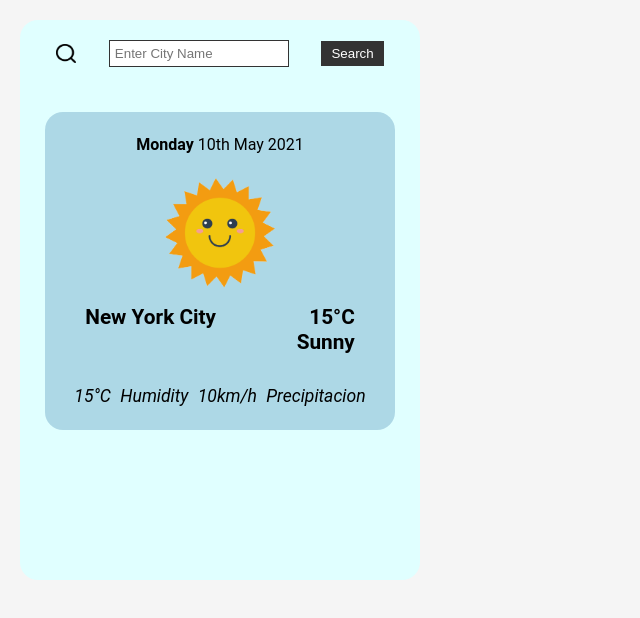
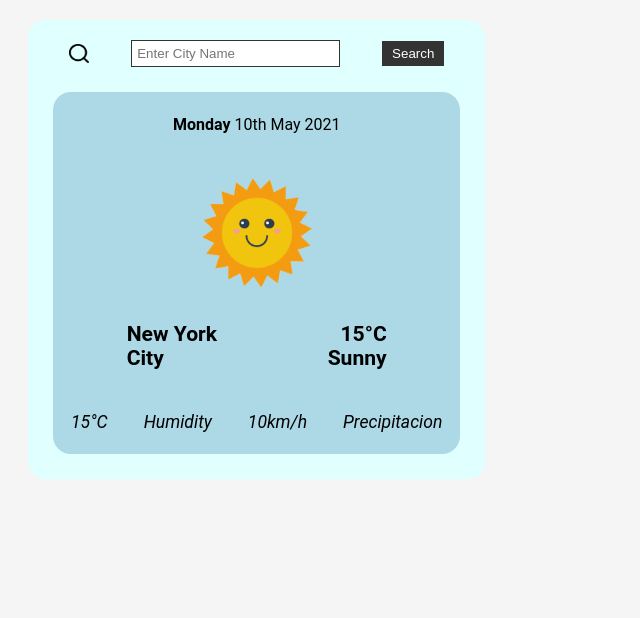
Before and after one commit to xaviermontane/foresight, a plain HTML site: page src/index.html in a window 1280 px wide. Shown: the whole page, without its empty margins (0-640 px from the left). Drawn offline with Linux system fonts and the light colour scheme.

Commit message:
refactor: removed repetitive css and changed web layout

```diff
--- a/src/index.html
+++ b/src/index.html
@@ -6,7 +6,8 @@
     <link rel="stylesheet" href="style.css">
     <title>Foresight - Weather Service</title>
 </head>
-
+    <script src="config.js"></script>
+    <script src="main.js"></script>
 <body>
     <div class="container">
         <div class="search-box">
@@ -16,13 +17,13 @@
         </div>
 
         <div class="weather-box">
-            <p><b>Monday</b> 10th May 2021</p>
+            <p style="padding: 20px"><b>Monday</b> 10th May 2021</p>
             <div class="location">
-                <img class="icon" src="/icons/sunny.png" alt="sunny" class="weather-icon" height="130px">
-                <span class="overview">
-                    <p style="float: left">New York City</p>
-                    <p style="float: right; text-align: right">15°C<br>Sunny</p>
-                </span>
+                <img style="margin-bottom: 7px; padding: 10px;" src="/icons/sunny.png" alt="sunny" class="weather-icon" height="130px">
+                <div class="location-details">
+                    <p style="text-align: left">New York City</p>
+                    <p style="text-align: right">15°C<br>Sunny</p>
+                </div>
             </div>
 
             <div class="meteo"> <!--In depth element of overview-->
@@ -32,6 +33,6 @@
                 <p>Precipitacion</p>
             </div>
 
-    <script src="script.js"></script>
+            </div>
 </body>
 </html>
--- a/src/style.css
+++ b/src/style.css
@@ -1,15 +1,11 @@
 * {
-    float: none;
-    margin: 0;
-    padding: 0;
+    border: none;
     outline: none;
     box-sizing: border-box;
 }
 
 body {
     height: 100px;
-    align-items: center;
-    justify-content: center;
     font-family: 'Roboto', sans-serif;
     background-color: whitesmoke;
     color: #333;
@@ -18,8 +14,9 @@ body {
 }
 
 .container {
-    height: 70vh;
-    width: 50vh;
+    max-width: fit-content;
+    justify-content: center;
+    align-items: center;
     margin: 20px;
     border-radius: 18px;
     overflow: hidden;
@@ -31,8 +28,8 @@ body {
 .search-box {
     display: flex;
     justify-content: space-around;
-    padding: 20px;
     align-items: center;
+    margin: 20px;
 }
 
 .search-box input {
@@ -51,7 +48,6 @@ body {
     background-color: #333;
     color: #fff;
     padding: 5px 10px;
-    border: none;
     cursor: pointer;
 }
 
@@ -65,43 +61,46 @@ body {
     color: black;
     background-color: lightblue;
     border-radius: 18px;
-    padding: 20px;
+    max-width: fit-content;
     margin: 25px;
     display: block;
 }
 
+.weather-box p {
+    padding: 20px;
+    margin: 0;
+}
+
 .location {
     width: 300px;
-    margin: auto;
     padding: 10px;
-    line-height: 25px;
-    justify-content: center;
-    align-content: center;
-    max-width: fit-content;
-    font-size: 1.3em;
-    font-weight: 600;
     display: inline-block;
 }
 
-.overview {
-    line-height: 25px;
-    display: inline;
+.location p {
+    padding: 0;
+    margin: 10px;
+    line-height: 24px;
+    font-size: 1.2em;
+    font-weight: 600;
 }
 
-.icon{
-    margin-bottom: 7px;
-    margin-left: 70px;
-    margin-right: 70px;
-    padding: 10px;
-    text-align: center;
-    display: block;
+.location-details {
+    display: grid;
+    grid-template-columns: 1fr 1fr;
+    font-size: 1.1em;
+    width: 100%;
 }
 
 .meteo {
     text-align: center;
-    margin-top: 10px;
     display: flex;
-    justify-content: space-evenly;
+    justify-content: space-between;
     font-size: 1.1em;
     font-style: italic;
 }
+
+.meteo p {
+    padding: 10px;
+    margin: 8px;
+}
```
